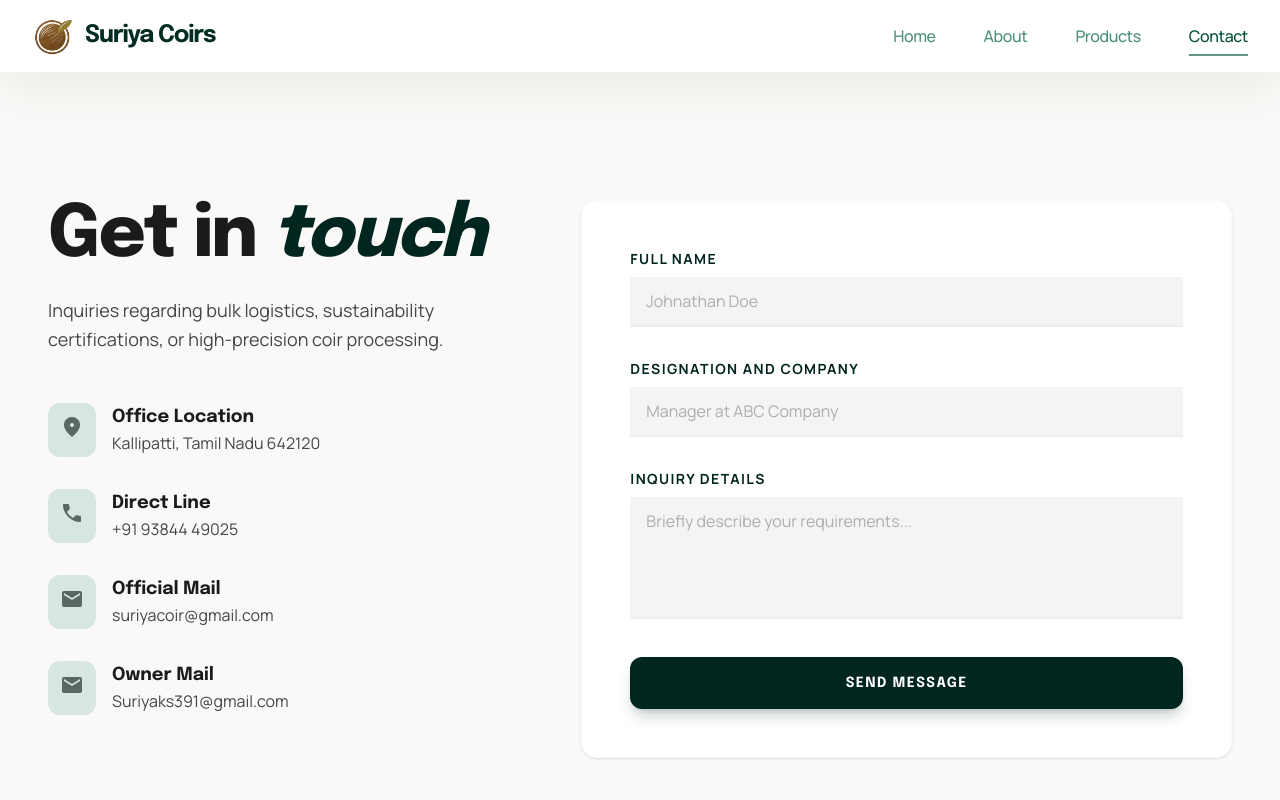
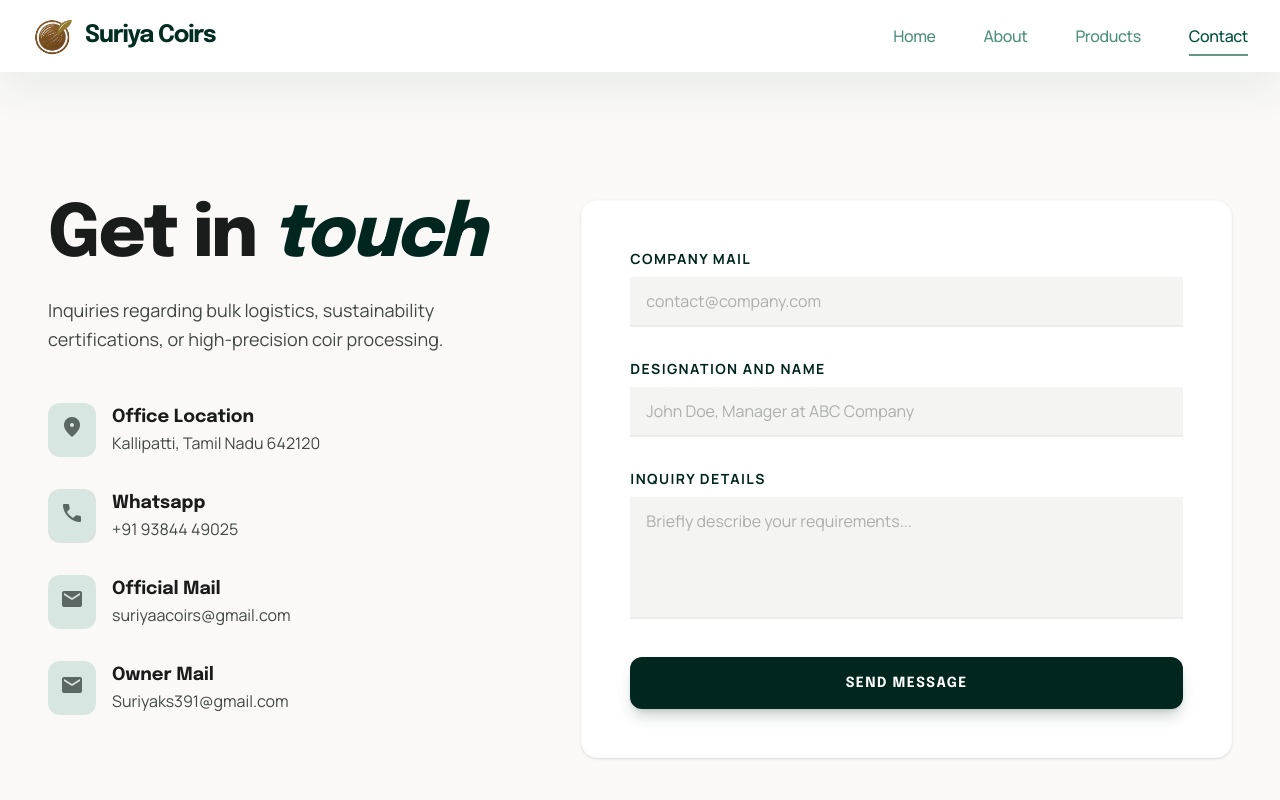
Before and after one commit to nithees-sj/suriyacoir, a React (Vite) app: page /contact in a window 1280 px wide. Shown: the top 800 px of the page. Built offline with nearby package versions, Linux system fonts and the light colour scheme.

Commit message:
updated contacts

```diff
--- a/src/pages/Contact.jsx
+++ b/src/pages/Contact.jsx
@@ -9,9 +9,10 @@
 
     const formData = new FormData(e.target);
 
-    // Web3Forms configuration - You need to replace this key
-    formData.append("access_key", "3fbce981-98a4-41d3-a638-1c69b5e2108f");
-    formData.append("subject", `New Inquiry from ${formData.get('name')} - ${formData.get('designation')}`);
+    // Web3Forms configuration
+    formData.append("access_key", "96f769f2-cbb9-470b-b5e3-198175986fc2");
+    formData.append("subject", `New Inquiry from ${formData.get('name')}`);
+    formData.append("from_name", formData.get('name'));
 
     try {
       const response = await fetch("https://api.web3forms.com/submit", {
@@ -65,7 +66,7 @@
                 <span className="material-symbols-outlined" style={{ fontVariationSettings: "'FILL' 1" }}>call</span>
               </div>
               <div>
-                <h3 className="font-headline font-bold text-lg text-on-surface">Direct Line</h3>
+                <h3 className="font-headline font-bold text-lg text-on-surface">Whatsapp</h3>
                 <p className="text-on-surface-variant">+91 93844 49025</p>
               </div>
             </div>
@@ -75,7 +76,7 @@
               </div>
               <div>
                 <h3 className="font-headline font-bold text-lg text-on-surface">Official Mail</h3>
-                <p className="text-on-surface-variant">suriyacoir@gmail.com</p>
+                <p className="text-on-surface-variant">suriyaacoirs@gmail.com</p>
               </div>
             </div>
             <div className="flex items-start gap-4">
@@ -94,12 +95,12 @@
           <div className="bg-surface-container-lowest p-8 md:p-12 rounded-2xl shadow-sm border border-outline-variant/10">
             <form onSubmit={handleSubmit} className="space-y-8">
               <div className="group">
-                <label className="block text-sm font-label font-bold text-primary mb-2 uppercase tracking-widest" htmlFor="name">Full Name</label>
-                <input className="w-full bg-surface-container-low border-0 border-b-2 border-outline-variant/15 focus:ring-0 focus:border-primary focus:bg-surface-container-lowest transition-all px-4 py-3 text-on-surface placeholder:text-on-surface-variant/40" id="name" name="name" placeholder="Johnathan Doe" type="text" required />
+                <label className="block text-sm font-label font-bold text-primary mb-2 uppercase tracking-widest" htmlFor="email">Company Mail</label>
+                <input className="w-full bg-surface-container-low border-0 border-b-2 border-outline-variant/15 focus:ring-0 focus:border-primary focus:bg-surface-container-lowest transition-all px-4 py-3 text-on-surface placeholder:text-on-surface-variant/40" id="email" name="email" placeholder="contact@company.com" type="email" required />
               </div>
               <div className="group">
-                <label className="block text-sm font-label font-bold text-primary mb-2 uppercase tracking-widest" htmlFor="designation">Designation and company</label>
-                <input className="w-full bg-surface-container-low border-0 border-b-2 border-outline-variant/15 focus:ring-0 focus:border-primary focus:bg-surface-container-lowest transition-all px-4 py-3 text-on-surface placeholder:text-on-surface-variant/40" id="designation" name="designation" placeholder="Manager at ABC Company" type="text" required />
+                <label className="block text-sm font-label font-bold text-primary mb-2 uppercase tracking-widest" htmlFor="name">Designation and Name</label>
+                <input className="w-full bg-surface-container-low border-0 border-b-2 border-outline-variant/15 focus:ring-0 focus:border-primary focus:bg-surface-container-lowest transition-all px-4 py-3 text-on-surface placeholder:text-on-surface-variant/40" id="name" name="name" placeholder="John Doe, Manager at ABC Company" type="text" required />
               </div>
               <div className="group">
                 <label className="block text-sm font-label font-bold text-primary mb-2 uppercase tracking-widest" htmlFor="message">Inquiry Details</label>
```
